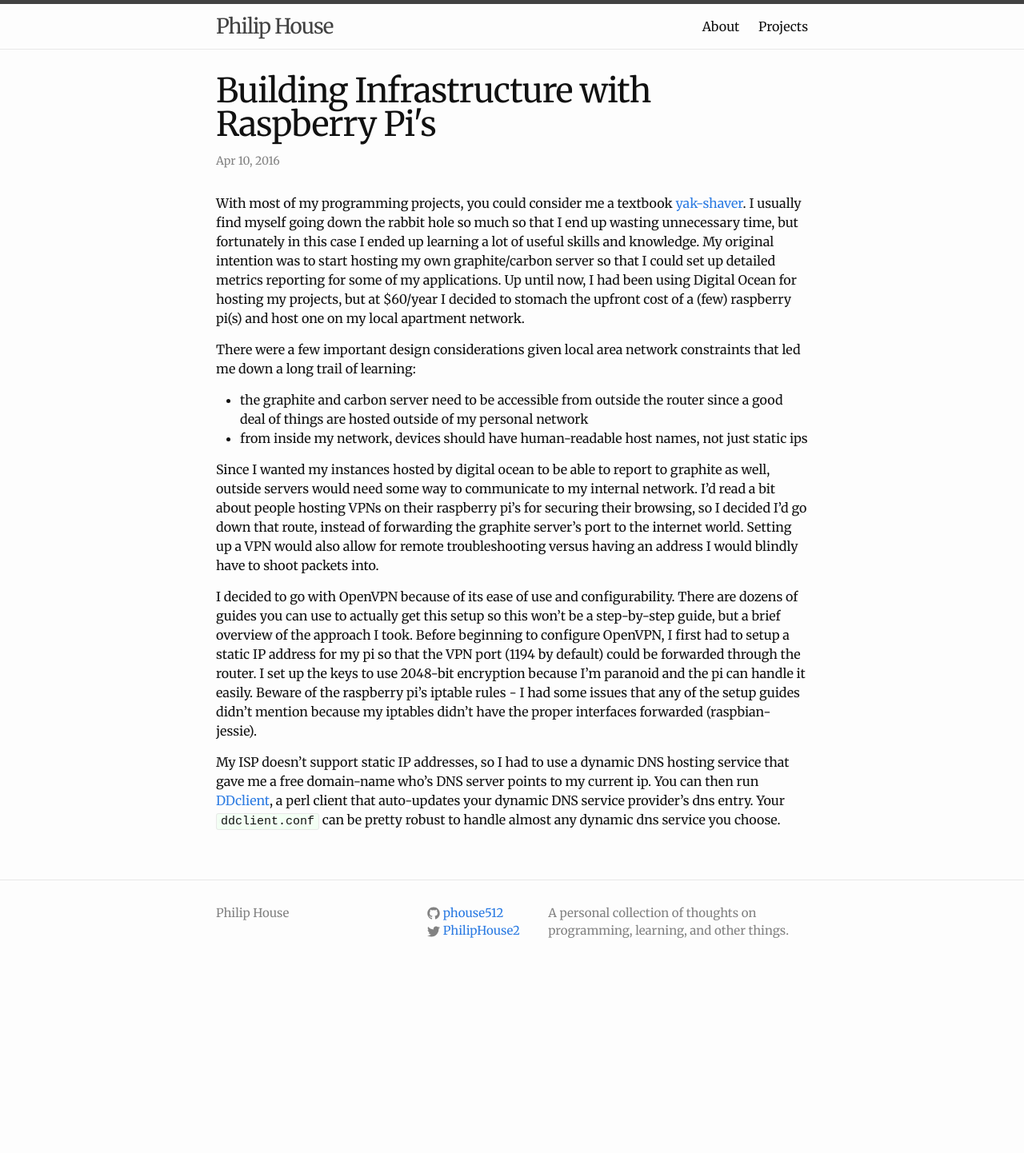
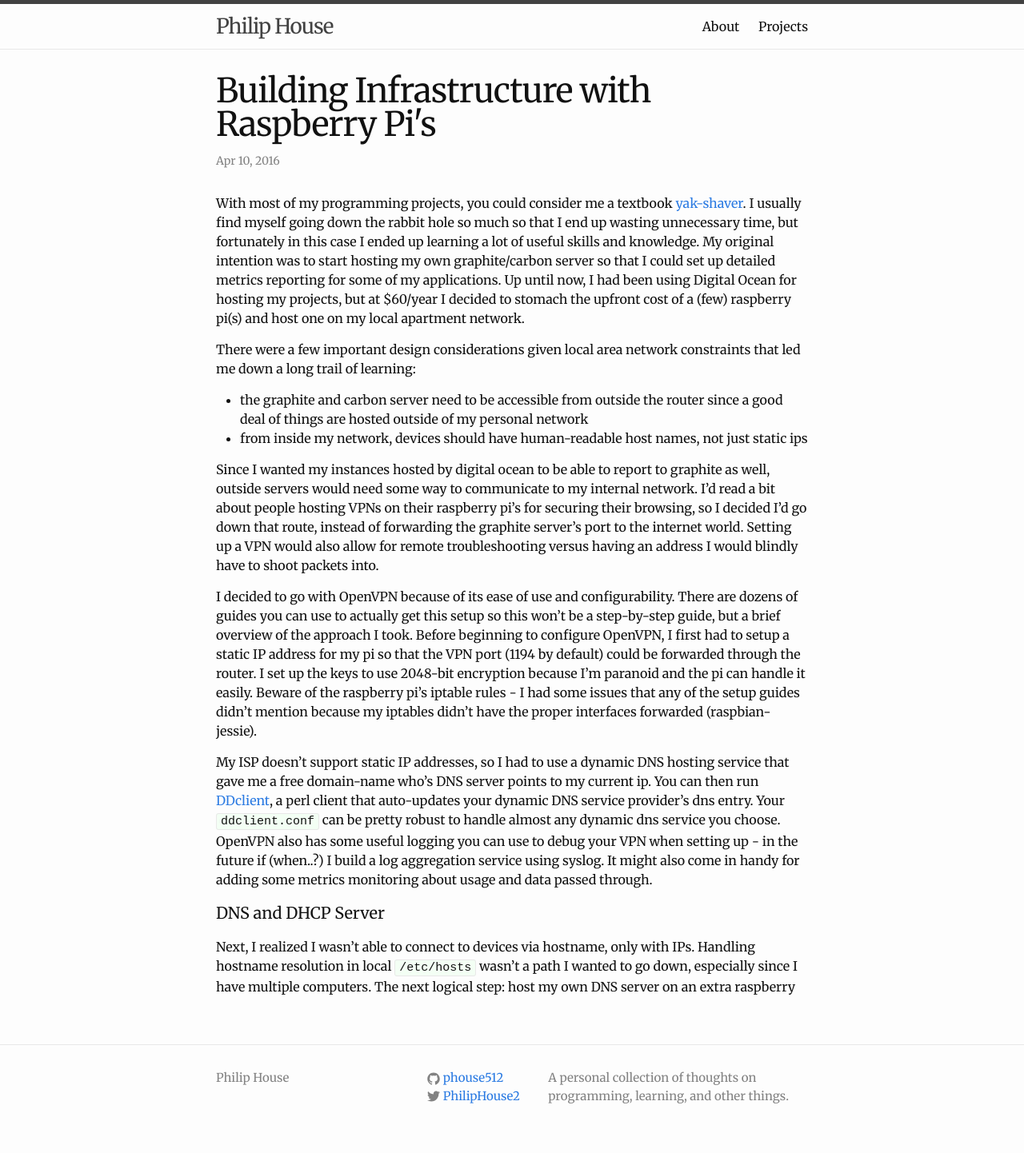
Before and after one commit to phouse512/blog, a Jekyll site: the page built from _posts/2016-04-10-raspberry-pi-vpn-dns.markdown, in a window 1280 px wide. Shown: the whole page at 80% size. Built offline with Jekyll 4.4.1, drawn with Linux system fonts in a browser that asks for light colours; comment, search, counter and statistics services are not loaded; before the commit the page ends 1236 px from its top, so only the background shows below that.

Commit message:
working on the train

```diff
--- a/_posts/2016-04-10-raspberry-pi-vpn-dns.markdown
+++ b/_posts/2016-04-10-raspberry-pi-vpn-dns.markdown
@@ -47,7 +47,11 @@ hosting service that gave me a free domain-name who's DNS server points to my
 current ip. You can then run [DDclient][dd-client], a perl client that
 auto-updates your dynamic DNS service provider's dns entry. Your
 `ddclient.conf` can be pretty robust to handle almost any dynamic dns service
-you choose.
+you choose. OpenVPN also has some useful logging you can use to debug your VPN when setting up - in the future if (when..?) I build a log aggregation service using syslog. It might also come in handy for adding some metrics monitoring about usage and data passed through.
+
+#### DNS and DHCP Server
+
+Next, I realized I wasn't able to connect to devices via hostname, only with IPs. Handling hostname resolution in local `/etc/hosts` wasn't a path I wanted to go down, especially since I have multiple computers. The next logical step: host my own DNS server on an extra raspberry
 
 
 [yak-shaver]: http://urlgoeshere
```
